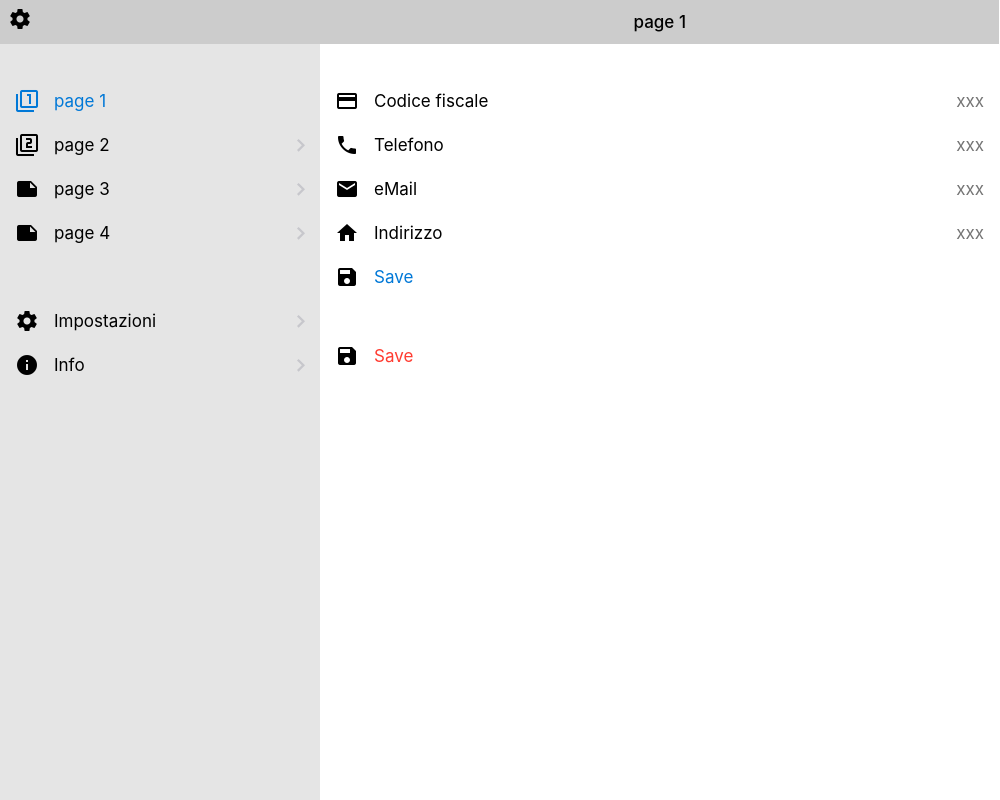
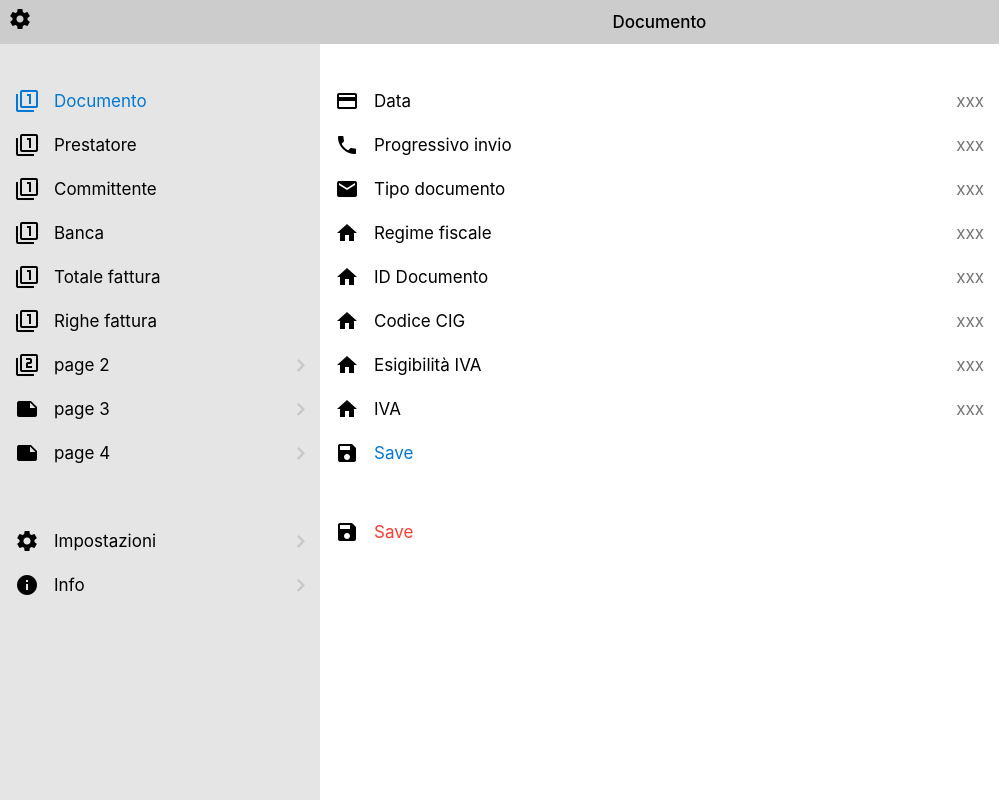
Before and after one commit to allelimo/fatture, an Electron app: page index.html in a window 1000 px wide. Drawn offline with Linux system fonts and the light colour scheme; no server answers.

Commit message:
rinominate pagine

```diff
--- a/index.html
+++ b/index.html
@@ -39,9 +39,45 @@
                       <div class="item-content">
                       <div class="item-media"><i class="material-icons">filter_1</i></div>
                         <div class="item-inner no-chevron">
-                          <div class="item-title">page 1</div>
+                          <div class="item-title">Documento</div>
                         </div>
                       </div></a></li>
+                  <li><a href="prestatore.html" data-view=".view-main" class="item-link myleftpanel" id="tab1">
+                      <div class="item-content">
+                      <div class="item-media"><i class="material-icons">filter_1</i></div>
+                        <div class="item-inner no-chevron">
+                          <div class="item-title">Prestatore</div>
+                        </div>
+                      </div></a></li>
+                  <li><a href="committente.html" data-view=".view-main" class="item-link myleftpanel" id="tab1">
+                      <div class="item-content">
+                      <div class="item-media"><i class="material-icons">filter_1</i></div>
+                        <div class="item-inner no-chevron">
+                          <div class="item-title">Committente</div>
+                        </div>
+                      </div></a></li>
+                  <li><a href="banca.html" data-view=".view-main" class="item-link myleftpanel" id="tab1">
+                      <div class="item-content">
+                      <div class="item-media"><i class="material-icons">filter_1</i></div>
+                        <div class="item-inner no-chevron">
+                          <div class="item-title">Banca</div>
+                        </div>
+                      </div></a></li>
+                  <li><a href="totalefattura.html" data-view=".view-main" class="item-link myleftpanel" id="tab1">
+                      <div class="item-content">
+                      <div class="item-media"><i class="material-icons">filter_1</i></div>
+                        <div class="item-inner no-chevron">
+                          <div class="item-title">Totale fattura</div>
+                        </div>
+                      </div></a></li>
+                  <li><a href="righefattura.html" data-view=".view-main" class="item-link myleftpanel" id="tab1">
+                      <div class="item-content">
+                      <div class="item-media"><i class="material-icons">filter_1</i></div>
+                        <div class="item-inner no-chevron">
+                          <div class="item-title">Righe fattura</div>
+                        </div>
+                      </div></a></li>
+
                   <li><a href="testpage.html" data-view=".view-main" class="item-link myleftpanel" id="tab2">
                       <div class="item-content">
                         <div class="item-media"><i class="material-icons">filter_2</i></div>
@@ -49,6 +85,7 @@
                           <div class="item-title">page 2</div>
                         </div>
                       </div></a></li>
+
                   <li><a href="testpage.1.html" data-view=".view-main" class="item-link myleftpanel" id="tab3">
                       <div class="item-content">
                       <div class="item-media"><i class="material-icons">note</i></div>
@@ -101,7 +138,7 @@
       <div class="view view-main navbar-through">
         <div class="navbar">
           <div class="navbar-inner">
-            <div class="center sliding">page 1</div>
+            <div class="center sliding">Documento</div>
             <!--<div class="right"><a href="#" data-panel="left" class="link open-panel icon-only"><i class="icon icon-bars"></i></a></div>-->
           </div>
         </div>
@@ -112,13 +149,13 @@
             <!-- Scrollable page content-->
             <div class="page-content">
               <!--<div class="content-block-title">nuovo titolo della sezione di nuovo</div>-->
-              <form id="form_page1" class="store-data list-block">
-                <ul id="lista_page1">
+              <form id="form_index" class="store-data list-block">
+                <ul id="lista_index">
                   <li><!--riga 1-->
                     <div class="item-content">
                       <div class="item-media"><i class="material-icons">credit_card</i></div>
                       <div class="item-inner">
-                        <div class="item-title label">Codice fiscale</div>
+                        <div class="item-title label">Data</div>
                         <div class="item-input">
                           <input type="text" style="text-align:right" placeholder="xxx" name="id_p1_1"/>
                         </div>
@@ -129,7 +166,7 @@
                     <div class="item-content">
                       <div class="item-media"><i class="material-icons">phone</i></div>
                       <div class="item-inner">
-                        <div class="item-title label">Telefono</div>
+                        <div class="item-title label">Progressivo invio</div>
                         <div class="item-input">
                           <input type="text" style="text-align:right" placeholder="xxx" name="id_p1_2"/>
                         </div>
@@ -140,7 +177,7 @@
                     <div class="item-content">
                       <div class="item-media"><i class="material-icons">email</i></div>
                       <div class="item-inner">
-                        <div class="item-title label">eMail</div>
+                        <div class="item-title label">Tipo documento</div>
                         <div class="item-input">
                           <input type="text" style="text-align:right" placeholder="xxx" name="id_p1_3"/>
                         </div>
@@ -151,7 +188,51 @@
                     <div class="item-content">
                       <div class="item-media"><i class="material-icons">home</i></div>
                       <div class="item-inner">
-                        <div class="item-title label">Indirizzo</div>
+                        <div class="item-title label">Regime fiscale</div>
+                        <div class="item-input">
+                          <input type="text" style="text-align:right" placeholder="xxx" name="id_p1_4"/>
+                        </div>
+                      </div>
+                    </div>
+                  </li>
+                  <li>
+                    <div class="item-content">
+                      <div class="item-media"><i class="material-icons">home</i></div>
+                      <div class="item-inner">
+                        <div class="item-title label">ID Documento</div>
+                        <div class="item-input">
+                          <input type="text" style="text-align:right" placeholder="xxx" name="id_p1_4"/>
+                        </div>
+                      </div>
+                    </div>
+                  </li>
+                  <li>
+                    <div class="item-content">
+                      <div class="item-media"><i class="material-icons">home</i></div>
+                      <div class="item-inner">
+                        <div class="item-title label">Codice CIG</div>
+                        <div class="item-input">
+                          <input type="text" style="text-align:right" placeholder="xxx" name="id_p1_4"/>
+                        </div>
+                      </div>
+                    </div>
+                  </li>
+                  <li>
+                    <div class="item-content">
+                      <div class="item-media"><i class="material-icons">home</i></div>
+                      <div class="item-inner">
+                        <div class="item-title label">Esigibilità IVA</div>
+                        <div class="item-input">
+                          <input type="text" style="text-align:right" placeholder="xxx" name="id_p1_4"/>
+                        </div>
+                      </div>
+                    </div>
+                  </li>
+                  <li>
+                    <div class="item-content">
+                      <div class="item-media"><i class="material-icons">home</i></div>
+                      <div class="item-inner">
+                        <div class="item-title label">IVA</div>
                         <div class="item-input">
                           <input type="text" style="text-align:right" placeholder="xxx" name="id_p1_4"/>
                         </div>
```
Also changed, not shown: banca.html (added, +88 -0 lines), committente.html (added, +99 -0 lines), prestatore.html (added, +110 -0 lines), righefattura.html (renamed from testpage.1.html, +2 -2 lines), totalefattura.html (added, +110 -0 lines).
